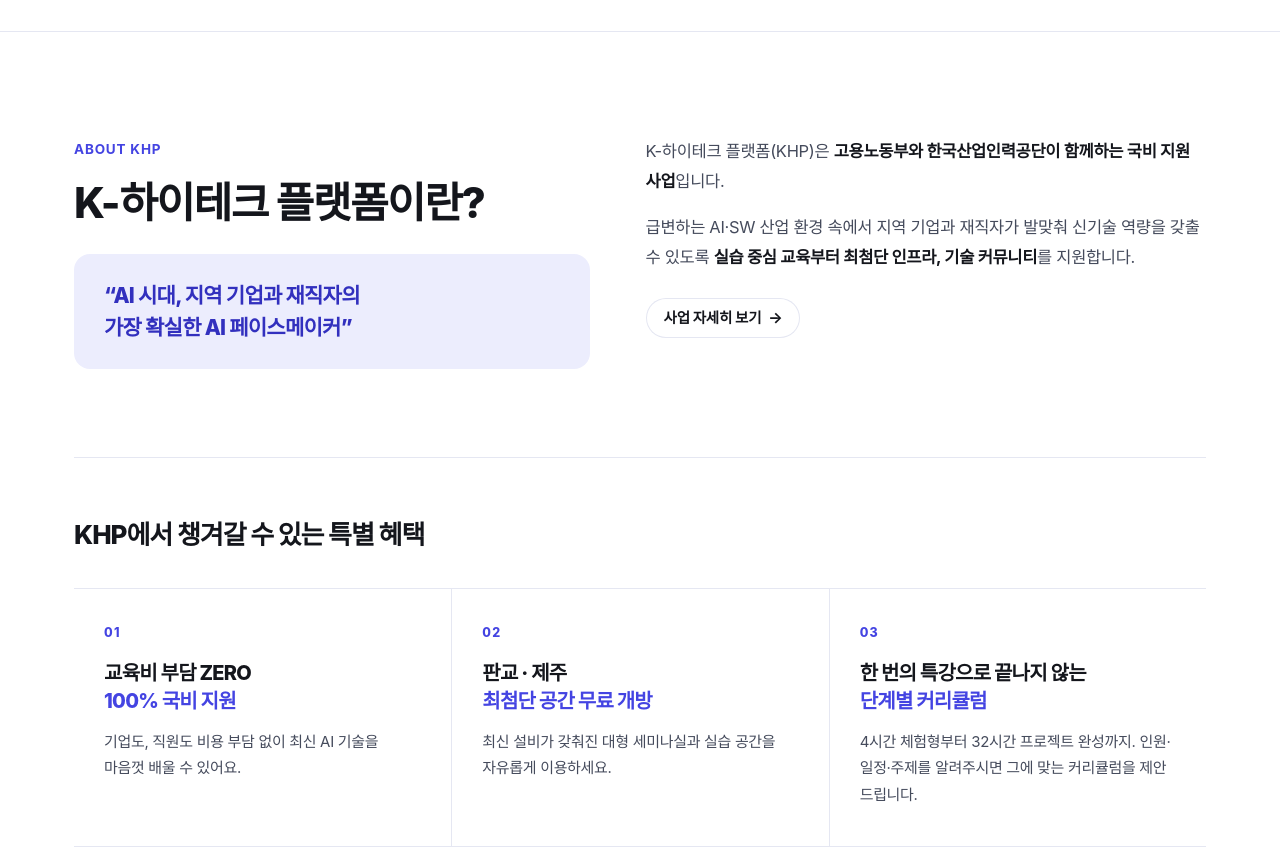
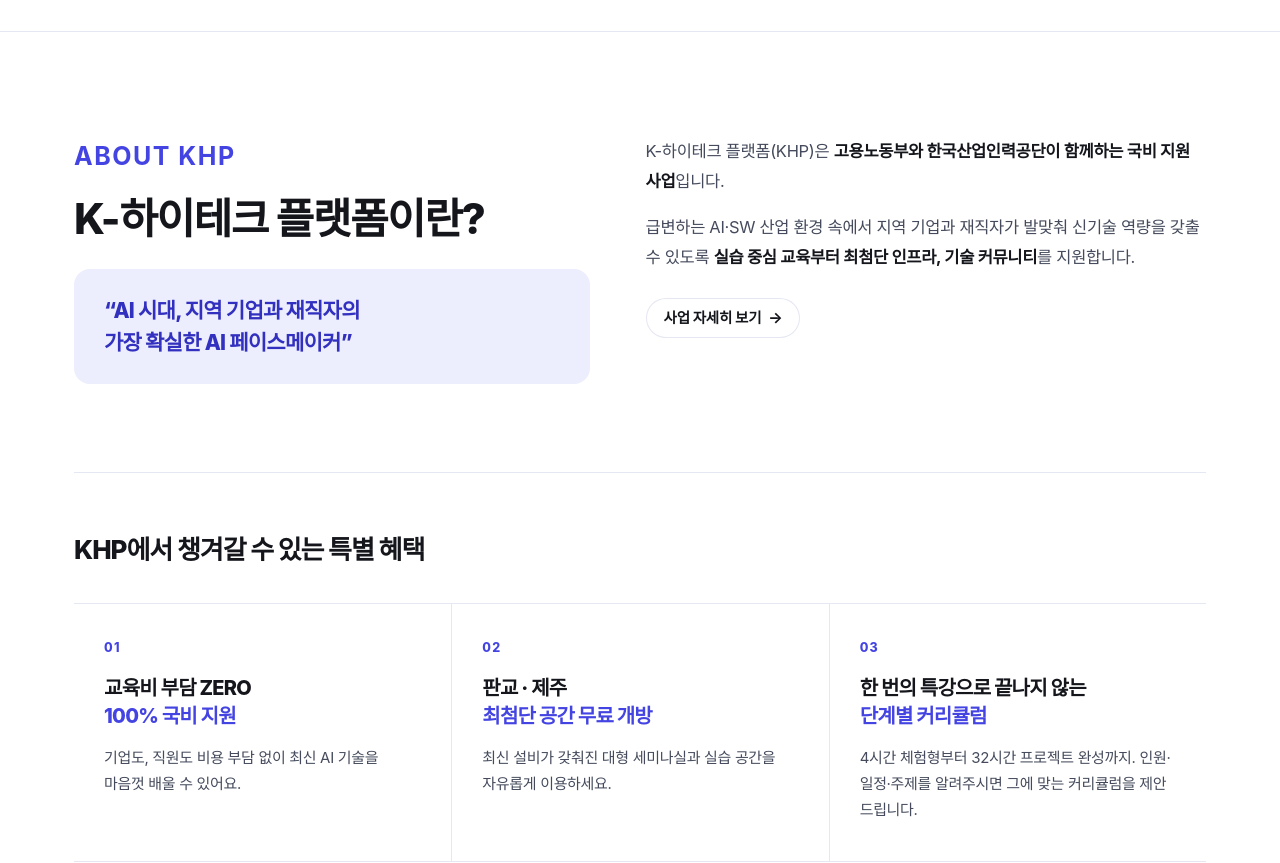
Before and after one commit to gain-0525/KHP_landingPage, a React (Vite) app: page / in a window 1280 px wide. Shown: the part 880-1743 px from the top of the page. Built offline with nearby package versions, Linux system fonts and the light colour scheme; a web font is replaced by a local one.

Commit message:
[Fix] CSS 변경

```diff
--- a/src/styles/global.css
+++ b/src/styles/global.css
@@ -113,7 +113,7 @@
 .eyebrow {
   display: inline-block;
   margin-bottom: 16px;
-  font-size: 13.5px;
+  font-size: 25px;
   font-weight: 700;
   letter-spacing: .06em;
   color: var(--blue);
```
